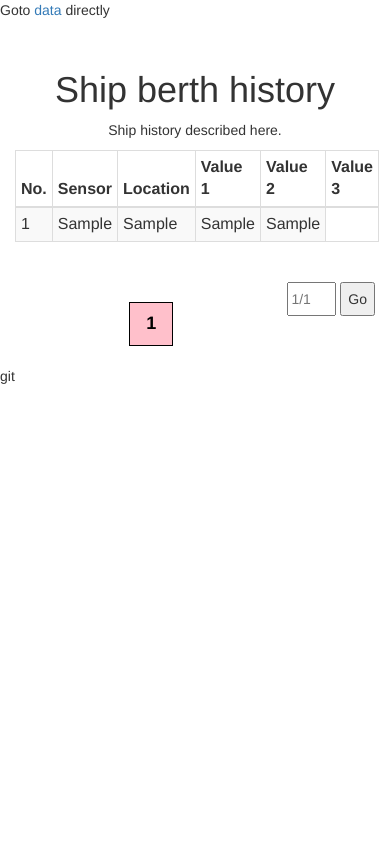
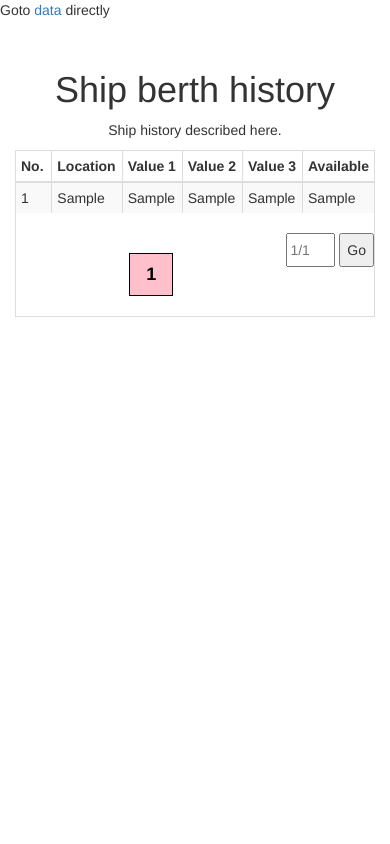
Before and after one commit to tbhidk/fenderbender, a PHP site: page /index.php in a window 390 px wide. Run offline with PHP 8.4, Linux system fonts and the light colour scheme; tables that the repository leaves empty or names only in its code hold one stand-in row (values such as "Sample post").

Commit message:
make web responsive

```diff
--- a/index.php
+++ b/index.php
@@ -1,5 +1,7 @@
+<!DOCTYPE html>
 <html>
   <head>
+  <meta name="viewport" content="width=device-width, initial-scale=1">
     <title>test</title>
     <link rel="stylesheet"
     href="https://maxcdn.bootstrapcdn.com/bootstrap/3.3.7/css/bootstrap.min.css">
@@ -66,16 +68,17 @@
         <h1>Ship berth history</h1>
         <p>Ship history described here.
         </p>
+        <div class="table-responsive">
         <table class="table table-striped table-condensed
                                           table-bordered">
           <thead>
             <tr>
               <th width="10%">No.</th>
-              <th>Sensor</th>
               <th>Location</th>
               <th>Value 1</th>
               <th>Value 2</th>
               <th>Value 3</th>
+              <th width="1%">Available</th>
             </tr>
           </thead>
           <tbody>
@@ -88,6 +91,7 @@
             echo '<td>' . $row["sensor1"] . '</td>';
             echo '<td>' . $row["sensor2"] . '</td>';
             echo '<td>' . $row["sensor3"] . '</td>';
+            echo '<td>' . $row["ship_available"] . '</td>';
             echo '</tr>';
                 };
             ?>
@@ -153,4 +157,4 @@
     }
   </script>
   </body>
-</html> git
+</html>
```
